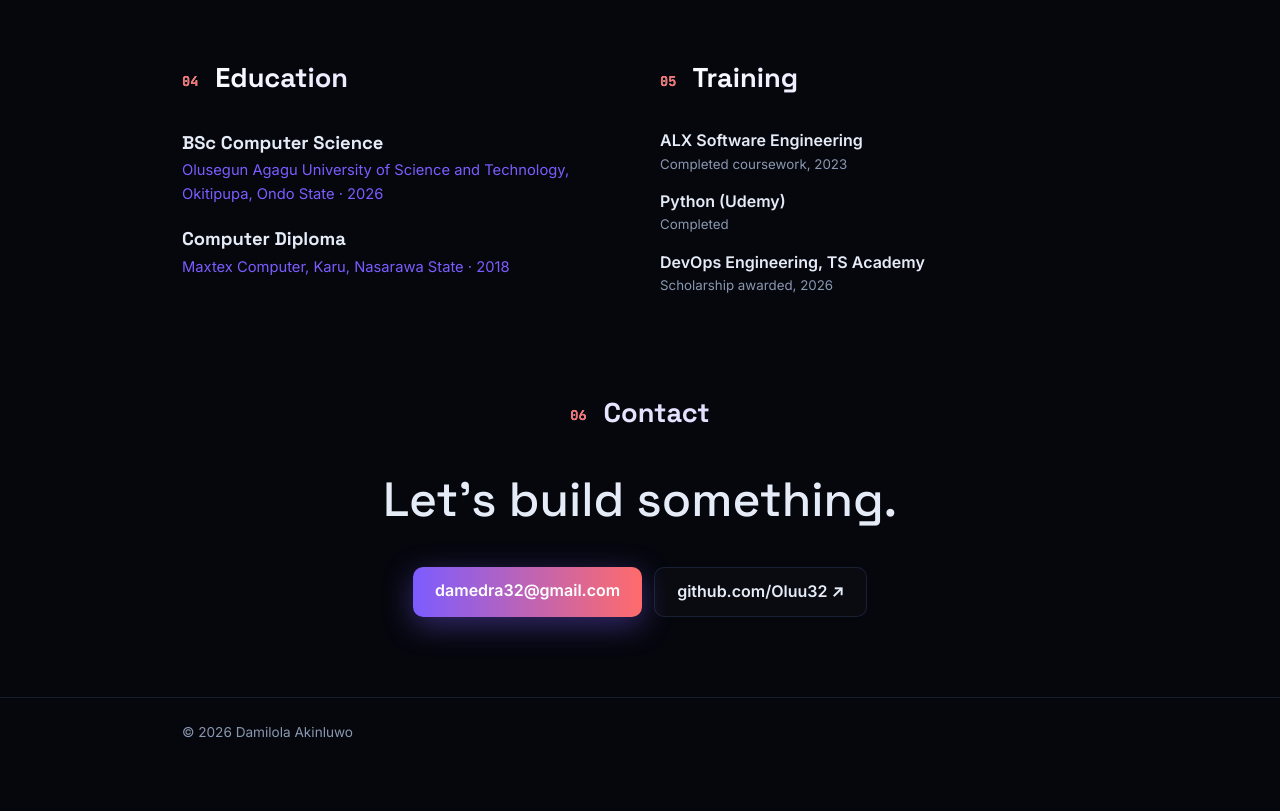
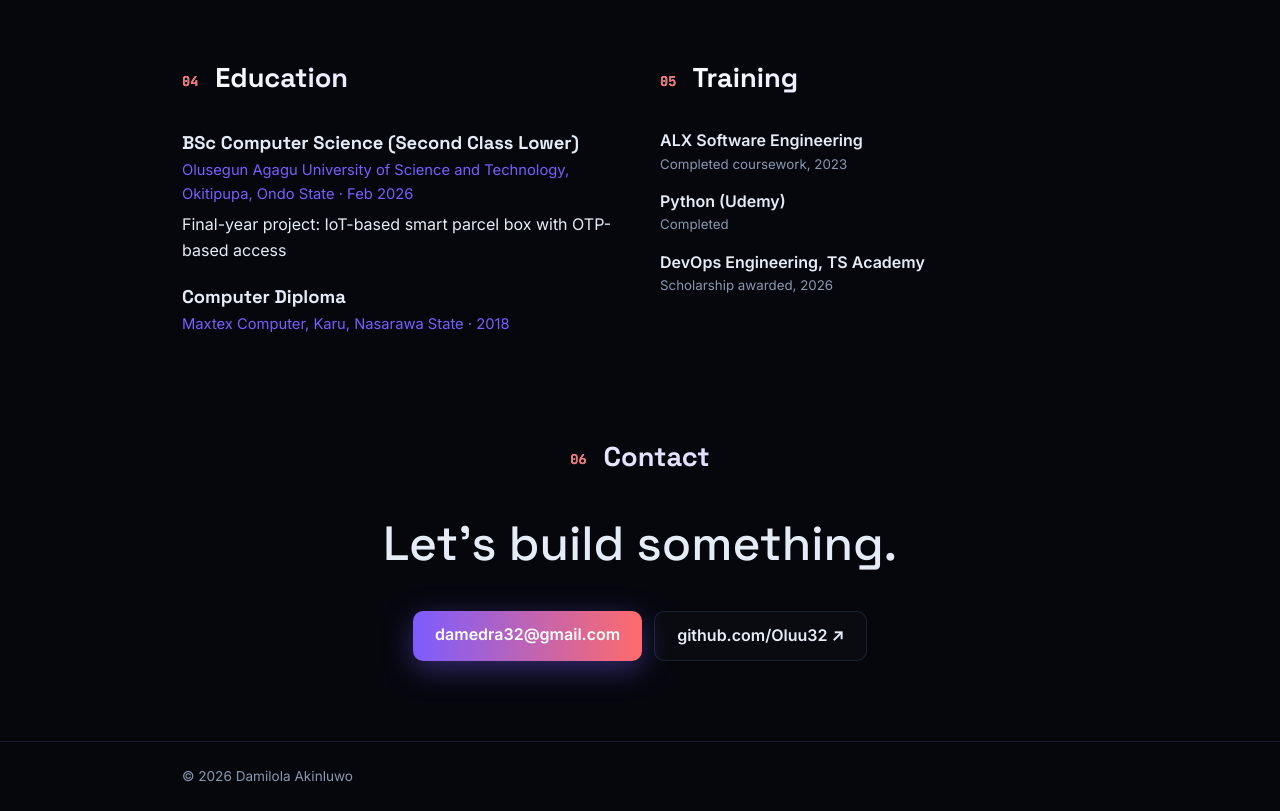
Before and after one commit to Oluu32/Oluu32.github.io, a plain HTML site: page index.html in a window 1280 px wide. Shown: the part 2120-2931 px from the top of the page. Before the commit the page ends 2887 px from the top, so only its background shows below. Drawn offline with Linux system fonts and the light colour scheme.

Commit message:
Education: degree class + FYP

```diff
--- a/index.html
+++ b/index.html
@@ -106,7 +106,7 @@
   <section class="two">
     <div class="reveal">
       <h2><span>04</span> Education</h2>
-      <div class="edu"><h3>BSc Computer Science</h3><p class="org">Olusegun Agagu University of Science and Technology, Okitipupa, Ondo State · 2026</p></div>
+      <div class="edu"><h3>BSc Computer Science (Second Class Lower)</h3><p class="org">Olusegun Agagu University of Science and Technology, Okitipupa, Ondo State · Feb 2026</p><p class="sub">Final-year project: IoT-based smart parcel box with OTP-based access</p></div>
       <div class="edu"><h3>Computer Diploma</h3><p class="org">Maxtex Computer, Karu, Nasarawa State · 2018</p></div>
     </div>
     <div class="reveal">
```
